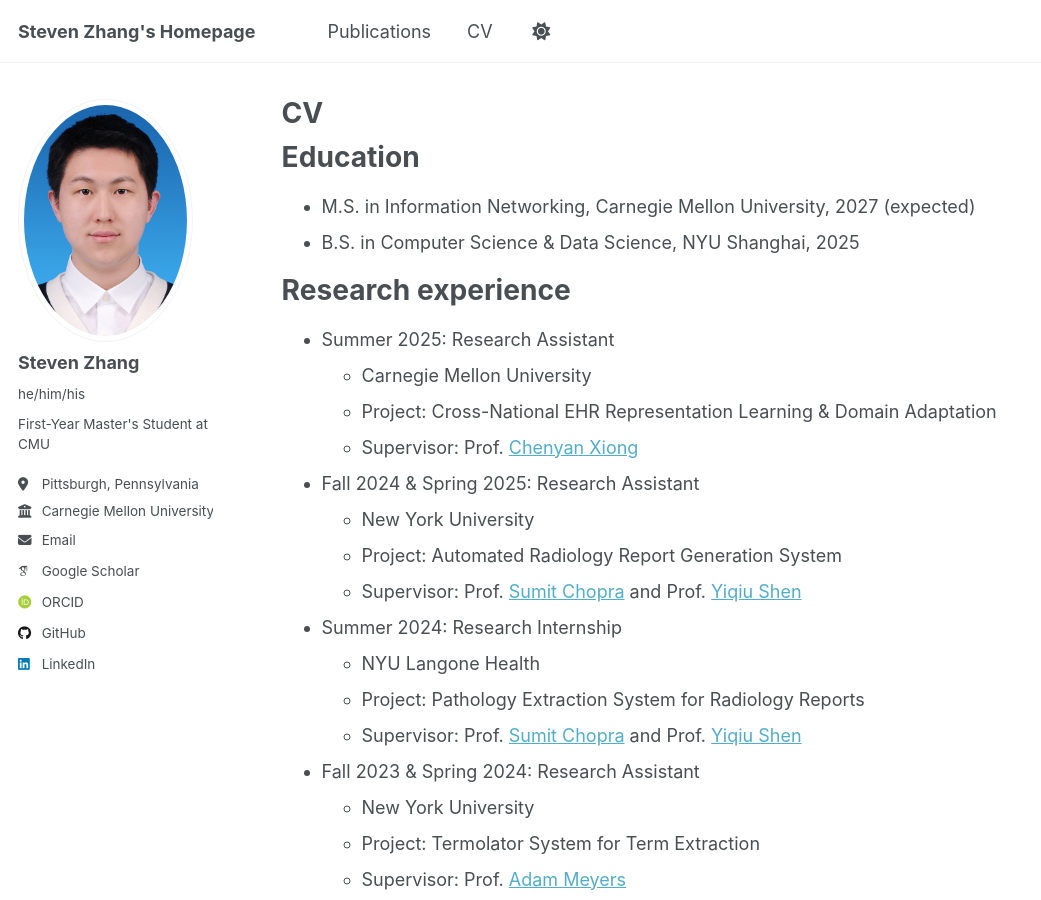
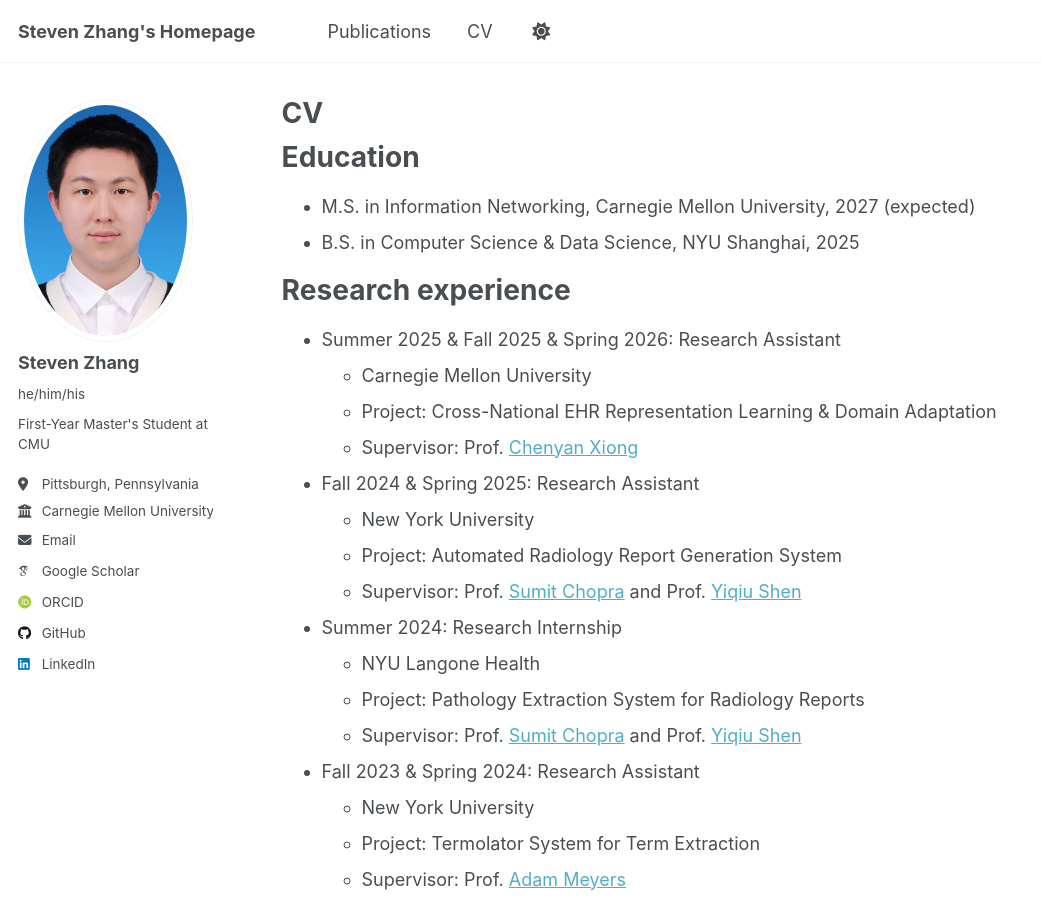
Before and after one commit to qingYzhang/qingYzhang.github.io, a Jekyll site: the page built from _pages/cv.md, in a window 1280 px wide and 900 px high. Shown: the whole window, without its empty margins (0-1041 px from the left). Built offline with Jekyll 4.4.1, drawn with Linux system fonts in a browser that asks for light colours; some web fonts are replaced.

Commit message:
Update cv.md

```diff
--- a/_pages/cv.md
+++ b/_pages/cv.md
@@ -16,7 +16,7 @@ Education
 
 Research experience
 ======
-* Summer 2025: Research Assistant
+* Summer 2025 & Fall 2025 & Spring 2026: Research Assistant
   * Carnegie Mellon University
   * Project: Cross-National EHR Representation Learning & Domain Adaptation
   * Supervisor: Prof. [Chenyan Xiong](https://www.cs.cmu.edu/~cx/)
```
